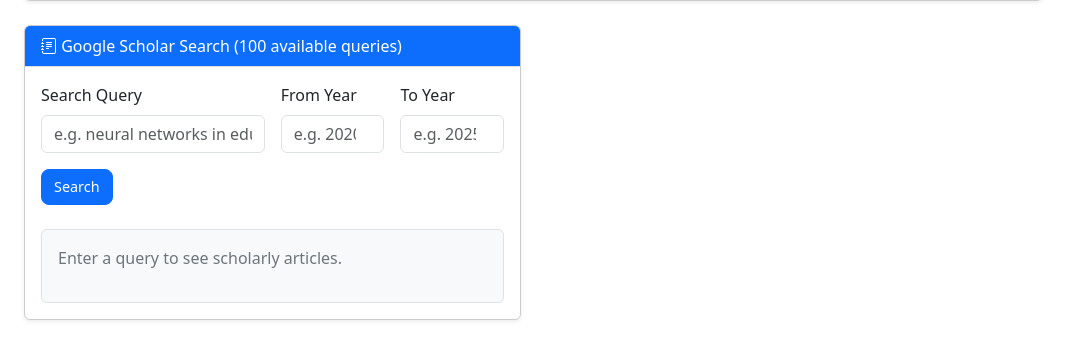
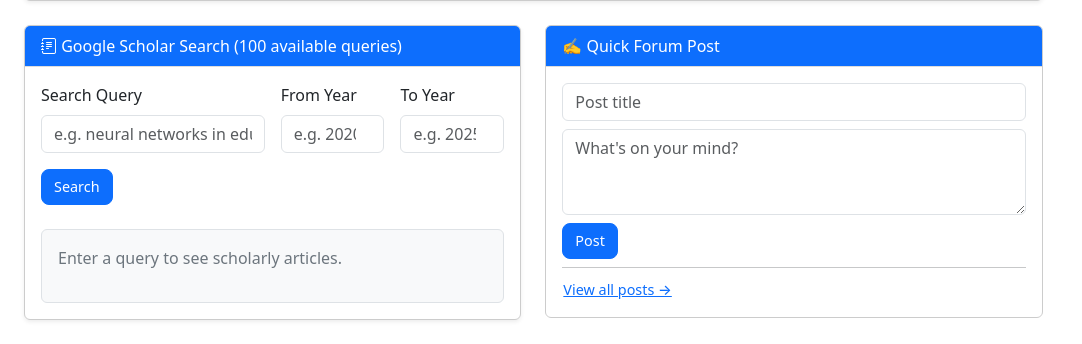
Before and after one commit to gerardoriveradoesstuff/CSE108GROUPProject, a Flask app: page /student in a window 1280 px wide. Shown: the part 1047-1391 px from the top of the page, without its empty margins (0-1082 px from the left). Run offline with Flask 3, Linux system fonts and the light colour scheme; the visitor is signed in with stand-in values (Sample User, id 1).

Commit message:
feat: Add forum functionality with post creation and favorites feature

```diff
--- a/forms.py
+++ b/forms.py
@@ -1,5 +1,6 @@
 from flask_wtf import FlaskForm
 from wtforms import StringField, PasswordField, SubmitField, IntegerField, SelectField
+from wtforms.fields.simple import TextAreaField
 from wtforms.validators import DataRequired, Email
 
 
@@ -24,3 +25,7 @@ class UserAdminForm(FlaskForm):
     email = StringField("Email", validators=[DataRequired(), Email()])
     password = PasswordField("Password", validators=[DataRequired()])
     role = SelectField("Role", choices=[("student", "Student"), ("teacher", "Teacher")], validators=[DataRequired()])
+
+class ForumPostForm(FlaskForm):
+    title = StringField('Title', validators=[DataRequired()])
+    content = TextAreaField('Content', validators=[DataRequired()])
--- a/models.py
+++ b/models.py
@@ -127,3 +127,16 @@ class Report(db.Model):
     user_id = db.Column(db.Integer, db.ForeignKey('user.id'), nullable=False)
 
     user = db.relationship('User', back_populates='reports')
+
+favorites = db.Table('favorites',
+    db.Column('user_id', db.Integer, db.ForeignKey('user.id'), primary_key=True),
+    db.Column('forum_id', db.Integer, db.ForeignKey('forum.id'), primary_key=True)
+)
+
+class Forum(db.Model):
+    __tablename__ = 'forum'
+    id = db.Column(db.Integer, primary_key=True)
+    title = db.Column(db.String(255), nullable=False)
+    content = db.Column(db.Text, nullable=False)
+    user_id = db.Column(db.Integer, db.ForeignKey('user.id'), nullable=False)
+    user = db.relationship('User', backref='forums')
--- a/routes.py
+++ b/routes.py
@@ -1,7 +1,7 @@
 # flask imports
 from flask import Blueprint, render_template, redirect, url_for, request, flash, jsonify
 from flask_login import login_user, login_required, logout_user, current_user
-from forms import LoginForm, RegisterForm
+from forms import LoginForm, RegisterForm, ForumPostForm
 import requests
 
 # security imports
@@ -9,7 +9,7 @@ from werkzeug.security import generate_password_hash
 from werkzeug.security import check_password_hash
 
 # db/model imports
-from models import db, User, Course, Grade, Deadline
+from models import db, User, Course, Grade, Deadline, Forum
 from models import Transaction, Category, Announcement
 from sqlalchemy import func
 from sqlalchemy.orm import joinedload
@@ -19,7 +19,8 @@ from datetime import datetime, UTC
 
 main = Blueprint('main', __name__)
 
-
+##########################################################
+# <---- LOGIN/REGISTER SECTION ---->
 @main.route("/register", methods=["GET", "POST"])
 def register():
     form = RegisterForm()
@@ -65,7 +66,8 @@ def logout():
     logout_user()
     return redirect(url_for("main.login"))
 
-
+##########################################################
+# <---- STUDENT DASHBOARD ---->
 @main.route("/student")
 @login_required
 def student_dashboard():
@@ -81,7 +83,10 @@ def student_dashboard():
         joinedload(User.courses_enrolled)
         .joinedload(Course.deadlines)
     ).get(current_user.id)
-    return render_template("template-student-dashboard.html", user=user)
+
+    form = ForumPostForm()
+
+    return render_template("template-student-dashboard.html", user=user, form=form)
 
 @main.context_processor
 def inject_deadlines():
@@ -156,6 +161,42 @@ def scholar_feed():
     return render_template("template-google-scholar.html")
 
 
+@main.route('/forum', methods=['GET', 'POST'])
+@login_required
+def forum():
+    form = ForumPostForm()
+
+    if form.validate_on_submit():
+        new_post = Forum(
+            title=form.title.data,
+            content=form.content.data,
+            user_id=current_user.id
+        )
+        db.session.add(new_post)
+        db.session.commit()
+        flash('Post created successfully!', 'success')
+        return redirect(url_for('main.forum'))
+
+    filter_type = request.args.get('filter')
+    posts = current_user.favorite_posts if filter_type == 'favorites' else Forum.query.order_by(Forum.id.desc()).all()
+
+    return render_template('template-forum.html', form=form, posts=posts, filter_type=filter_type)
+
+@main.route('/forum/<int:post_id>/favorite', methods=['POST'])
+@login_required
+def toggle_favorite(post_id):
+    post = Forum.query.get_or_404(post_id)
+    if current_user in post.favorited_by:
+        post.favorited_by.remove(current_user)
+    else:
+        post.favorited_by.append(current_user)
+    db.session.commit()
+    return redirect(url_for('forum'))
+
+
+##########################################################
+# <---- STUDENT PROFILE ---->
+
 @main.route("/profile", methods=["GET", "POST"])
 @login_required
 def profile():
@@ -212,6 +253,9 @@ def profile_banner(user_id=None):
     return render_template("template-profile-banner.html", user=user)
 
 
+##########################################################
+# <---- STUDENT CLASSES SECTION ---->
+
 @main.route("/my_courses", methods=["GET"])
 @login_required
 def my_courses():
@@ -258,6 +302,8 @@ def drop_course(course_id):
     return redirect(url_for("main.my_courses"))
 
 
+##########################################################
+# <---- TEACHER DASHBOARD SECTION ---->
 @main.route("/teacher")
 @login_required
 def teacher_dashboard():
@@ -351,11 +397,11 @@ def add_announcement(course_id):
 
     return render_template("template-add-announcement.html", course=course)
 
-
+##########################################################
+# <---- STUDENT EXPENSE SECTION ---->
 @main.route('/finance')
 def finance_dashboard():
     return render_template('template-finance.html', user=current_user)
-
 
 
 @main.route('/add-transaction', methods=['POST'])
@@ -524,7 +570,9 @@ def fetch_transactions():
 
         else:
             # GET: Fetch all transactions
-            transactions = Transaction.query.all()
+            # only transactions for the logged-in user
+            transactions = Transaction.query.filter_by(user_id=current_user.id).all()
+            print("Transactions: %s ", transactions)  # Debugging: Logs all transactions for the user
 
         # Format the response
         result = [{
--- a/templates/template-student-dashboard.html
+++ b/templates/template-student-dashboard.html
@@ -33,7 +33,30 @@
             <div class="row">
                 <div class="col-md-6 mb-4">
 
-                {% include "template-google-scholar.html" %}
+                    {% include "template-google-scholar.html" %}
+                </div>
+                <div class="col-md-6 mb-4">
+                    <!-- templates/template-forum-card.html -->
+                    <div class="card">
+                        <div class="card-header bg-primary text-white">
+                            ✍️ Quick Forum Post
+                        </div>
+                        <div class="card-body">
+                            <form method="POST" action="{{ url_for('main.forum') }}">
+                                {{ form.hidden_tag() }}
+                                <div class="mb-2">
+                                    {{ form.title(class="form-control", placeholder="Post title") }}
+                                </div>
+                                <div class="mb-2">
+                                    {{ form.content(class="form-control", rows="3", placeholder="What's on your mind?")
+                                    }}
+                                </div>
+                                <button type="submit" class="btn btn-sm btn-primary">Post</button>
+                            </form>
+                            <hr class="my-2">
+                            <a href="{{ url_for('main.forum') }}" class="btn btn-link p-0">View all posts →</a>
+                        </div>
+                    </div>
                 </div>
             </div>
         </main>
```
